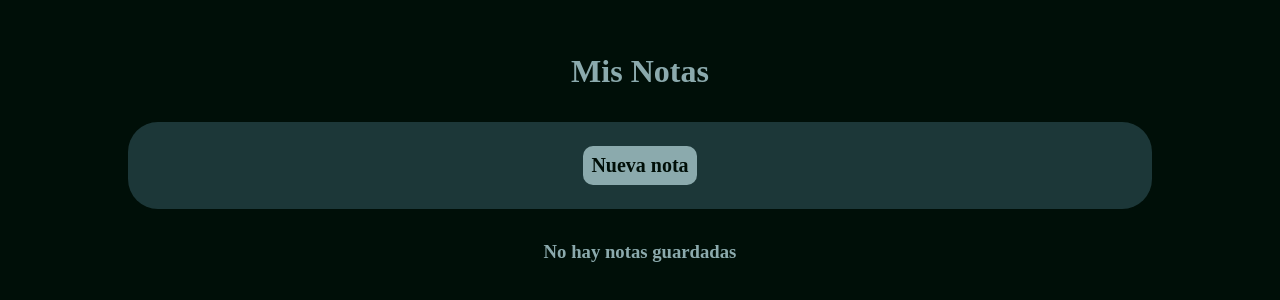
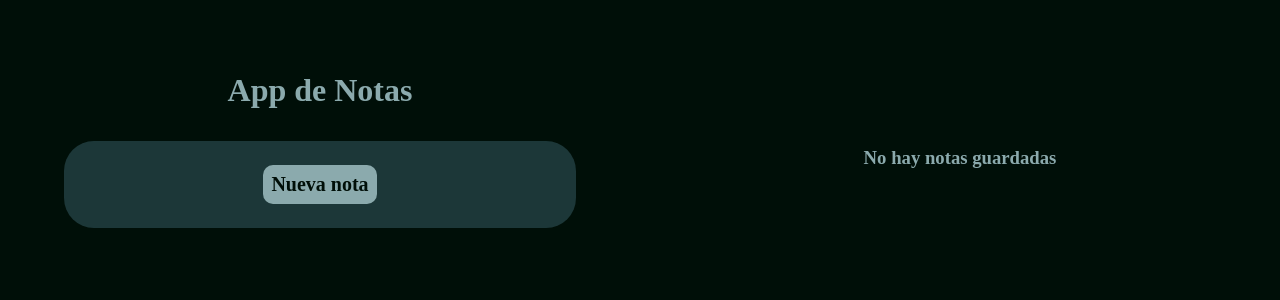
Before and after one commit to oscarmumm/notes-app-react, a React (Vite) app: page / in a window 1280 px wide. Shown: the part 250-550 px from the top of the page. Built offline with nearby package versions, Linux system fonts and the light colour scheme; a web font is replaced by a local one.

Commit message:
improved desktop view

```diff
--- a/src/App.css
+++ b/src/App.css
@@ -5,6 +5,24 @@
     align-items: center;
     justify-content: center;
     background-color: var(--color1);
+    width: 100vw;
+}
+
+.left-side-desktop {
+    display: flex;
+    flex-direction: column;
+    align-items: center;
+    justify-content: center;
+    width: 100vw;
+}
+
+.right-side-desktop {
+    display: flex;
+    flex-direction: column;
+    align-items: center;
+    justify-content: center;
+    text-align: center;
+    width: 100vw;
 }
 
 .new-note-btn-container {
@@ -71,3 +89,20 @@
         opacity: 0;
     }
 }
+
+@media (min-width: 500px) {
+    .left-side-desktop {
+        display: flex;
+        flex-direction: column;
+        align-items: center;
+        justify-content: center;
+        height: 100vh;
+    }
+    .right-side-desktop {
+        min-height: 100vh;
+    }
+    .app {
+        flex-direction: row;
+        align-items: flex-start;
+    }
+}
--- a/src/App.jsx
+++ b/src/App.jsx
@@ -17,14 +17,14 @@ function App() {
     };
 
     const editNote = (data) => {
-        console.log(data)
+        console.log(data);
         notes.forEach((el) => {
-            if(el.id === data.id) {
+            if (el.id === data.id) {
                 el.title = data.title;
-                el.body = data.body
+                el.body = data.body;
             }
-        })
-    }
+        });
+    };
 
     const showNewNoteInterface = () => {
         setIsActive((current) => !current);
@@ -32,10 +32,18 @@ function App() {
 
     return (
         <div className="app">
+            <div className="left-side-desktop">
                 <Header />
                 <div className="new-note-btn-container">
-                <button onClick={showNewNoteInterface} className="new-note-btn">
-                    {isActive ? <i className="bi bi-chevron-compact-up"></i> : "Nueva nota"}
+                    <button
+                        onClick={showNewNoteInterface}
+                        className="new-note-btn"
+                    >
+                        {isActive ? (
+                            <i className="bi bi-chevron-compact-up"></i>
+                        ) : (
+                            "Nueva nota"
+                        )}
                     </button>
                     <div
                         className={
@@ -52,6 +60,8 @@ function App() {
                         isActive ? "desplegar new-note" : "contraer new-note"
                     }
                 ></div>
+            </div>
+            <div className="right-side-desktop">
                 <NotesCollection
                     notes={notes}
                     deleteFromCollection={deleteFromCollection}
@@ -59,6 +69,7 @@ function App() {
                     editNote={editNote}
                 />
             </div>
+        </div>
     );
 }
 
--- a/src/components/Header.jsx
+++ b/src/components/Header.jsx
@@ -4,7 +4,7 @@ import '../styles/Header.css'
 const Header = () => {
   return (
     <div>
-      <h1 className='main-title'>Mis Notas</h1>
+      <h1 className='main-title'>App de Notas</h1>
     </div>
   )
 }
```
Lines whose indentation alone changed are shown as unchanged.
